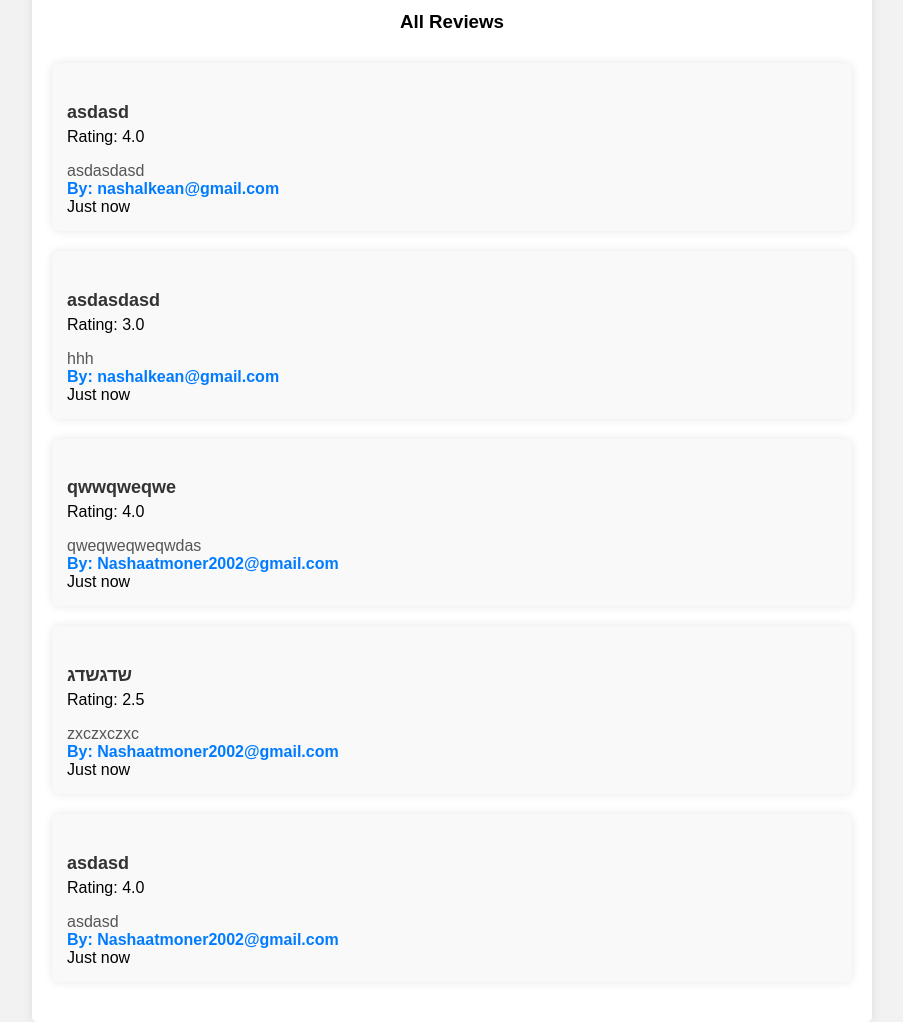
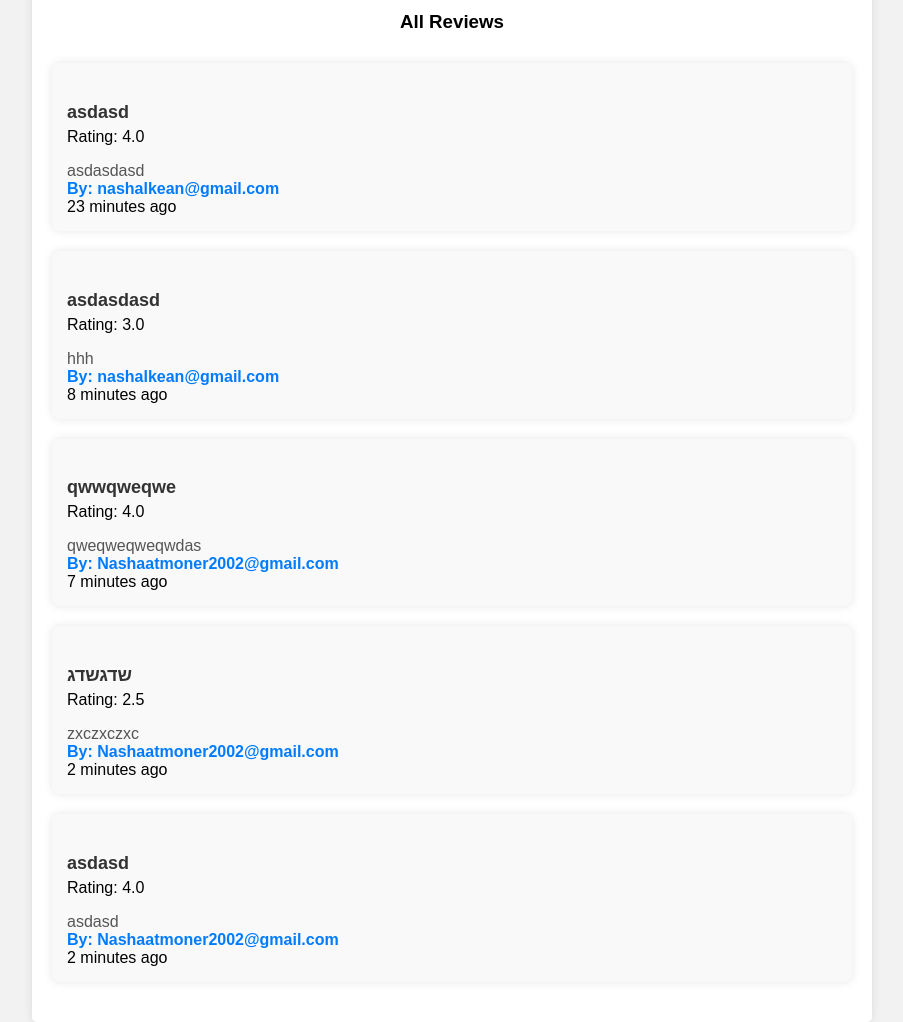
Before and after one commit to NashaatAlkean/EcoExchange, a Django app: page /reviews/ in a window 1280 px wide. Shown: the part 459-1481 px from the top of the page, without its empty margins (188-1091 px from the left). Run offline with Django 5.2, Linux system fonts and the light colour scheme; a user stored in the database is signed in; data comes from the database, SQL or seed files in the repository; both versions use the stored data as it was after the commit; some libraries are stand-ins or nearby versions.

Commit message:
fix bugs && add the real creation time review

```diff
--- a/templates/website/reviews.html
+++ b/templates/website/reviews.html
@@ -201,6 +201,7 @@ document.addEventListener('DOMContentLoaded', function() {
     }
 });
 </script>
+
         <header class="section-heading">
             <h3>All Reviews</h3>
         </header>
@@ -214,7 +215,7 @@ document.addEventListener('DOMContentLoaded', function() {
                 </div>
                 <p>{{ review.review }}</p>
                 <div class="author">By: {{ review.user.username }}</div>
-                <div class="time" data-created="{{ review.created_at }}"></div>  <!-- Store review creation time -->
+                <div class="time" data-created="{{ review.created_at|date:'c' }}"></div>  <!-- Store review creation time -->
             </li>
         {% endfor %}
     </ul>
--- a/website/models.py
+++ b/website/models.py
@@ -1,5 +1,6 @@
 from django.db import models
 from users.models import User
+from django.utils import timezone
 # Create your models here.
 
 class ReviewRating(models.Model):
@@ -9,8 +10,9 @@ class ReviewRating(models.Model):
     rating =models.FloatField()
     ip =models.CharField(max_length=20,blank=True)
     status =models.BooleanField(default=True)
-    created_at=models.DateTimeField(auto_now_add=True)
+    #created_at=models.DateTimeField(auto_now_add=True)
     updated_at=models.DateTimeField(auto_now=True)
 
+    created_at = models.DateTimeField(default=timezone.now)
     def __str__(self):
         return self.subject
```
Also changed, not shown: db.sqlite3.
